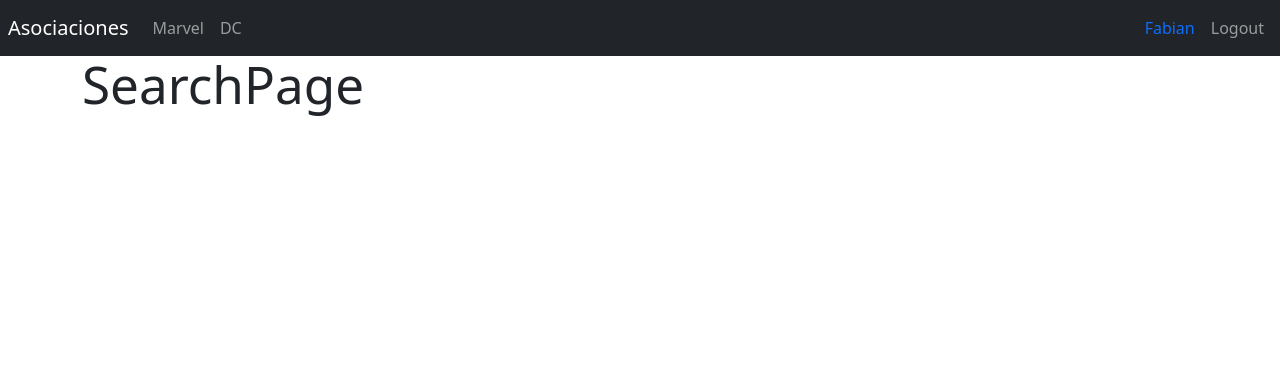
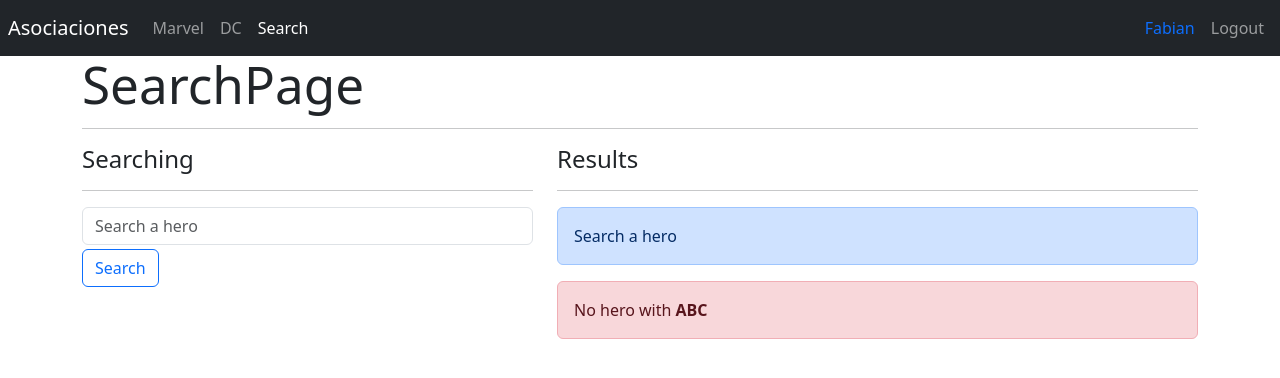
Before and after one commit to FabianAndrade14/HeroApp, a React (Vite) app: page /search in a window 1280 px wide. Shown: the top 378 px of the page. Built offline with nearby package versions, Linux system fonts and the light colour scheme.

Commit message:
add(main): Added the html design to the SearchPage component

```diff
--- a/src/heroes/pages/SearchPage.jsx
+++ b/src/heroes/pages/SearchPage.jsx
@@ -1,5 +1,60 @@
+import { useForm } from "../../hooks/useForm"
+import { HeroCard } from "../components"
+
 export const SearchPage = () => {
+
+  const { searchText, onInputChange } = useForm({
+    searchText: '',
+  });
+
+  const onSearchSubmit = ( event ) => {
+    event.preventDefault();
+  }
+
   return (
-    <h1>SearchPage</h1>
+    <>
+      <h1>SearchPage</h1>
+      <hr />
+
+      <div className="row">
+        <div className="col-5">
+
+          <h4>Searching</h4>
+          <hr />
+          <form onSubmit={ onSearchSubmit }>
+            <input
+              type="text"
+              placeholder="Search a hero"
+              className="form-control"
+              name="searchText"
+              autoComplete="off"
+              value={ searchText }
+              onChange={ onInputChange }
+            />
+
+            <button className="btn btn-outline-primary mt-1">
+              Search
+            </button>
+          </form>
+        </div>
+
+        <div className="col-7">
+          <h4>Results</h4>
+          <hr />
+
+          <div className="alert alert-primary">
+            Search a hero
+          </div>
+
+          <div className="alert alert-danger">
+            No hero with <b>ABC</b>
+          </div>
+
+          {/* <HeroCard {...hero}></HeroCard> */}
+
+        </div>
+      </div>
+
+    </>
   )
 }
--- /dev/null
+++ b/src/hooks/useForm.js
@@ -0,0 +1,25 @@
+import { useState } from 'react';
+
+export const useForm = ( initialForm = {} ) => {
+
+    const [ formState, setFormState ] = useState( initialForm );
+
+    const onInputChange = ({ target }) => {
+        const { name, value } = target;
+        setFormState({
+            ...formState,
+            [ name ]: value
+        });
+    }
+
+    const onResetForm = () => {
+        setFormState( initialForm );
+    }
+
+    return {
+        ...formState,
+        formState,
+        onInputChange,
+        onResetForm,
+    }
+}
--- a/src/ui/components/Navbar.jsx
+++ b/src/ui/components/Navbar.jsx
@@ -38,6 +38,14 @@ export const Navbar = () => {
                     >
                         DC
                     </NavLink>
+
+                    <NavLink
+                        className={({ isActive }) => `nav-item nav-link ${isActive ? 'active' : ''}`}
+
+                        to="/search"
+                    >
+                        Search
+                    </NavLink>
                 </div>
             </div>
 
```
